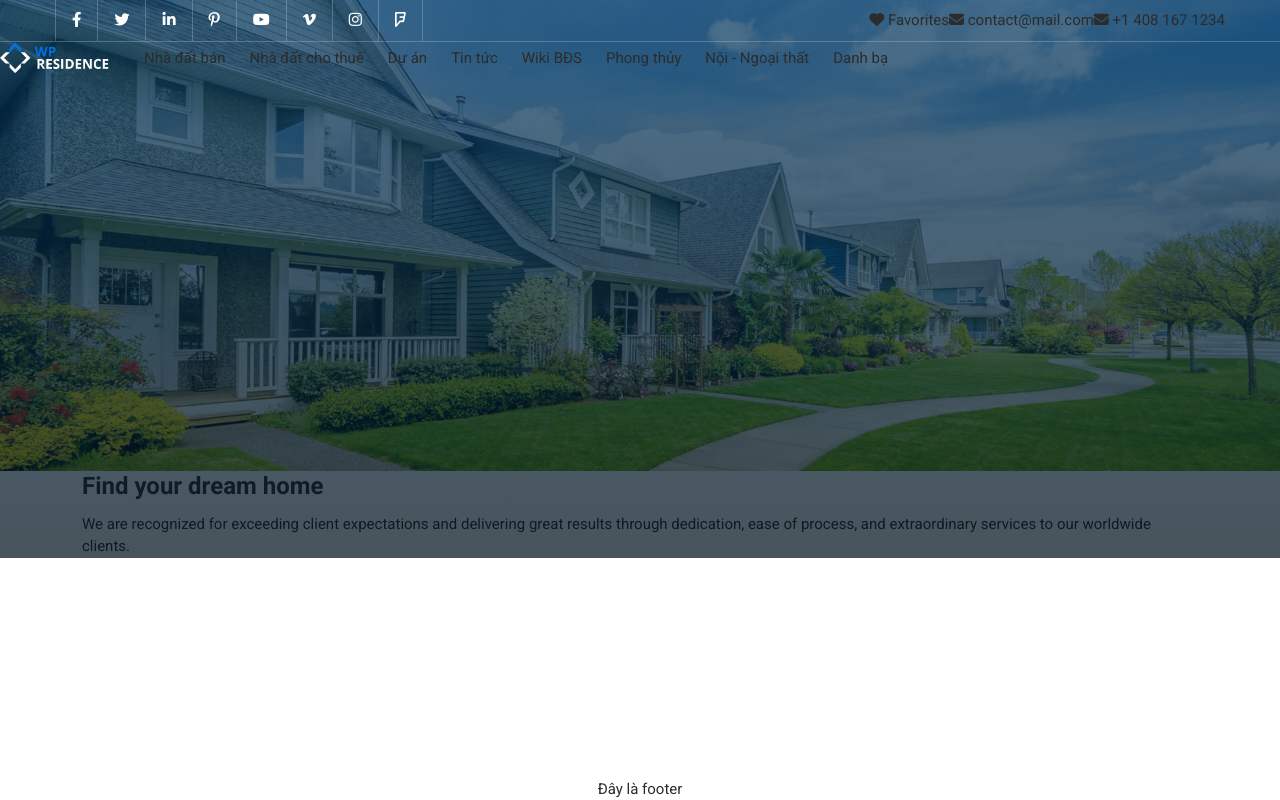
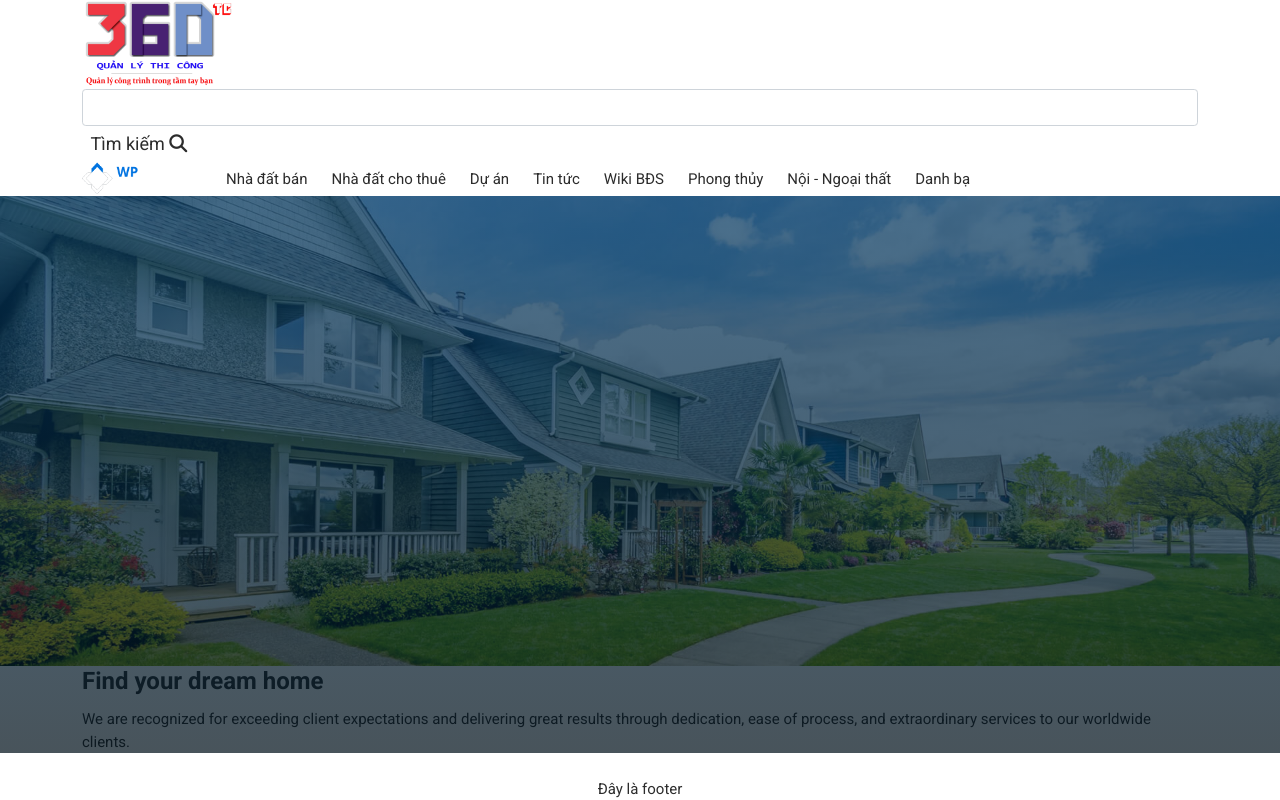
Before and after one commit to lathieuhiep/360TC, a website: page app/pages/index.html in a window 1280 px wide. Drawn offline with nearby package versions, Linux system fonts and the light colour scheme; files that its build step writes are made by us from their sources; files whose address does not match are found by name.

Commit message:
create project

```diff
--- a/app/assets/scss/componets/header.scss
+++ b/app/assets/scss/componets/header.scss
@@ -1,35 +1,5 @@
 .header {
-  position: fixed;
-  top: 0;
-  left: 0;
-  right: 0;
-  z-index: 999;
-
-  &__top {
-    padding: 0 5.5rem;
-    border-bottom: 1px solid $border-color-second;
-
-    ul {
-      display: flex;
-    }
-  }
-
-  .list-social {
-    a {
-      padding: 0.9rem 1.6rem;
-      display: inline-block;
-      color: $color-white;
-      border-right: 1px solid $border-color-second;
-    }
-
-    li {
-      &:first-child {
-        a {
-          border-left: 1px solid $border-color-second;
-        }
-      }
-    }
-  }
+  &__top {}
 }
 
 .navbar-header {
--- a/app/layouts/header.html
+++ b/app/layouts/header.html
@@ -1,11 +1,20 @@
 <header class="header">
-	<div class="header__top d-flex align-items-center justify-content-between">
-		@@include('../components/socials.html')
+	<div class="header__top container">
+		<a href="index.html" class="logo">
+			<img src="@@webRoot/assets/images/logo.png" alt="logo">
+		</a>
 
-		@@include('../components/top-nav.html')
+		<form class="form-search">
+			<input type="text" class="form-control" name="keyword" aria-label="">
+
+			<button type="submit" class="btn btn-search">
+				<span>Tìm kiếm</span>
+				<i class="fa-solid fa-magnifying-glass"></i>
+			</button>
+		</form>
 	</div>
 
-	<div class="header__menu">
+	<div class="header__menu container">
 		@@include('../components/main-nav.html')
 	</div>
 </header>
--- a/package.json
+++ b/package.json
@@ -13,7 +13,7 @@
     "sass": "^1.59.2"
   },
   "dependencies": {
-    "@fortawesome/fontawesome-free": "^6.3.0",
+    "@fortawesome/fontawesome-free": "^6.4.2",
     "bootstrap": "^5.2.2",
     "gulp-clean-css": "^4.3.0",
     "gulp-sourcemaps": "^3.0.0",
```
Also changed, not shown: app/assets/images/logo.png (added), build/assets/css/style.css, build/assets/images/logo.png (added), build/favorites.html, build/index.html, 1 other file.
